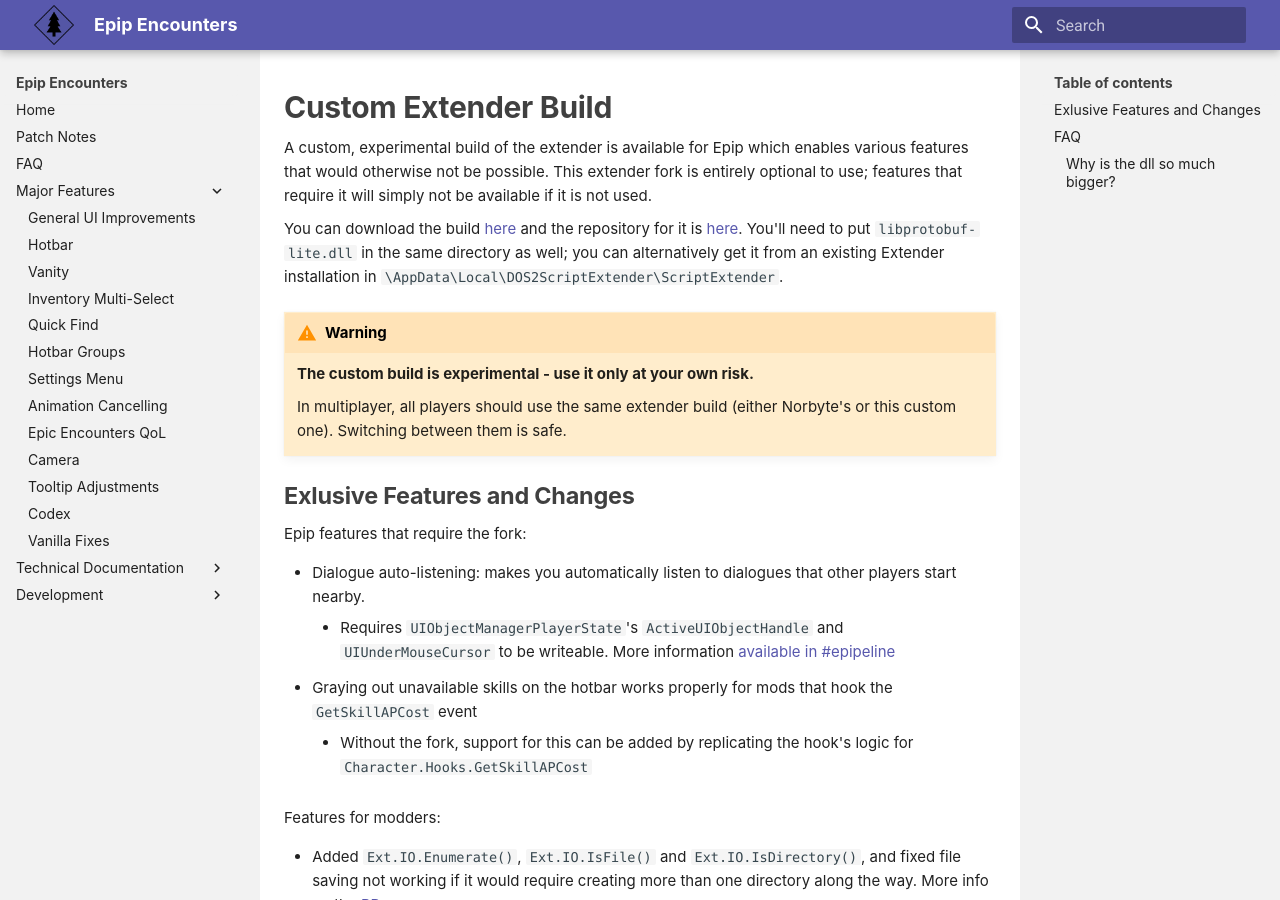
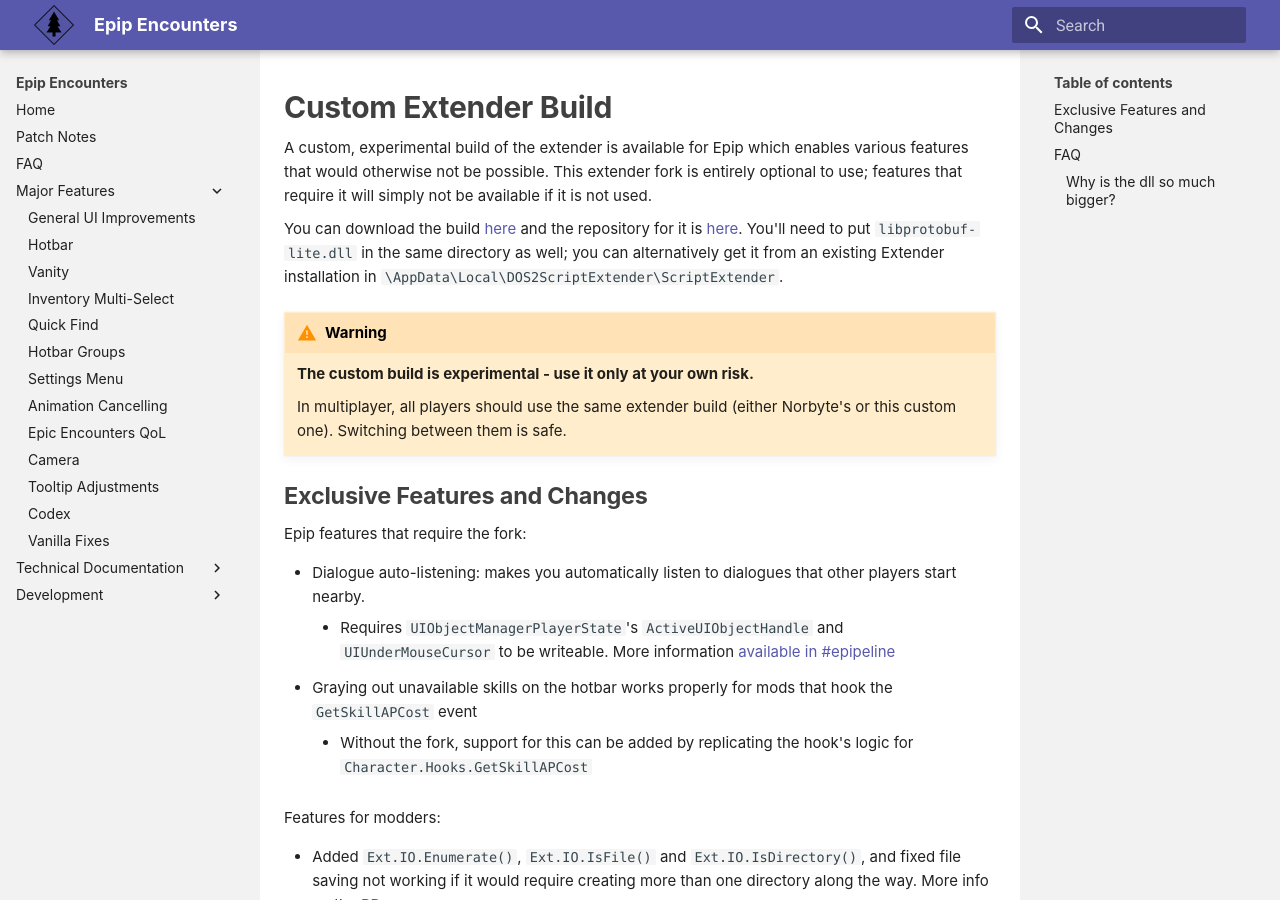
Before and after one commit to PinewoodPip/epip, an MkDocs documentation site: the page built from docs/extender.md, in a window 1280 px wide and 900 px high. Built offline with MkDocs 1.6.1 and Material for MkDocs 9.7.7, drawn with Linux system fonts in a browser that asks for light colours.

Commit message:
Fix typo in extender page

```diff
--- a/docs/extender.md
+++ b/docs/extender.md
@@ -8,7 +8,7 @@
 
     In multiplayer, all players should use the same extender build (either Norbyte's or this custom one). Switching between them is safe.
 
-## Exlusive Features and Changes
+## Exclusive Features and Changes
 
 Epip features that require the fork:
 
```
